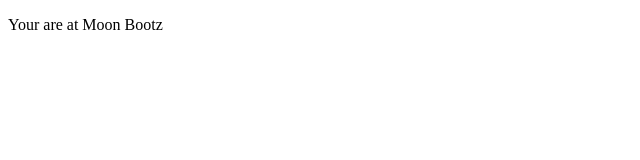
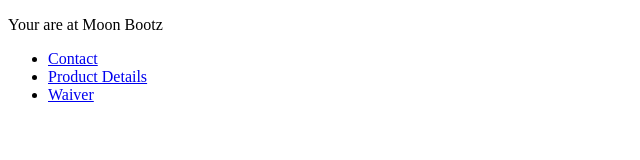
Before and after one commit to tovemercer/2.2-mandatory_pairing, a plain HTML site: page moon_bootz/index.html in a window 1280 px wide. Shown: the whole page, without its empty margins (0-640 px from the left). Drawn offline with Linux system fonts and the light colour scheme.

Commit message:
added details to html pages

```diff
--- a/moon_bootz/index.html
+++ b/moon_bootz/index.html
@@ -5,6 +5,13 @@
 </head>
 <body>
 <P>Your are at Moon Bootz</P>
+<nav>
+	<ul>
+		<li><a href="contact.html">Contact</a></li>
+		<li><a href="product_details.html">Product Details</a></li>
+		<li><a href="legal/waiver.html">Waiver</a></li>
+	</ul>
+</nav>
 
 </body>
 </html>
```
